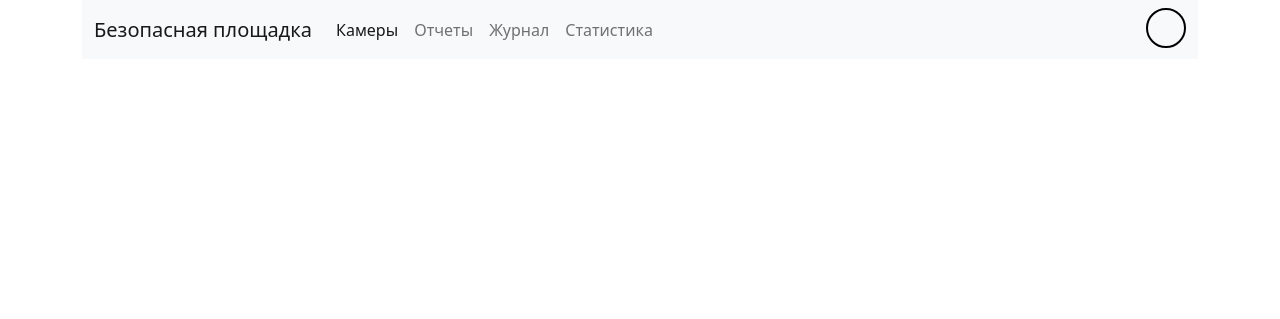
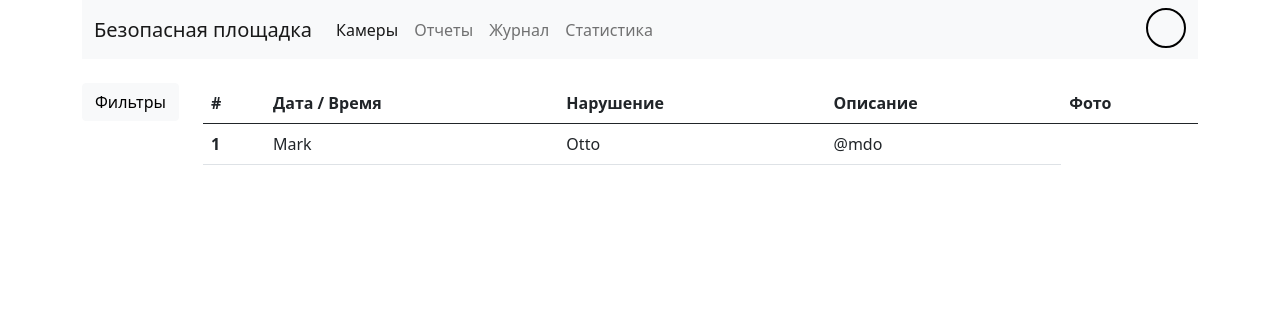
Before and after one commit to qsnk/safety_site, a Django app: page /cabinet/journal/ in a window 1280 px wide. Shown: the top 319 px of the page. Run offline with Django 4.2, Linux system fonts and the light colour scheme.

Commit message:
Updated templates

```diff
--- a/safety_site/templates/cabinet/base_cabinet.html
+++ b/safety_site/templates/cabinet/base_cabinet.html
@@ -15,6 +15,9 @@
         <nav class="navbar navbar-expand-lg navbar-light bg-light">
             <div class="container-fluid">
                 <a class="navbar-brand" href="{% url 'index' %}">Безопасная площадка</a>
+                <button class="navbar-toggler" type="button" data-bs-toggle="collapse" data-bs-target="#navbarSupportedContent" aria-controls="navbarSupportedContent" aria-expanded="false" aria-label="Toggle navigation">
+                    <span class="navbar-toggler-icon"></span>
+                </button>
                 <div class="collapse navbar-collapse" id="navbarSupportedContent">
                     <ul class="navbar-nav me-auto mb-2 mb-lg-0">
                         <li class="nav-item">
@@ -37,6 +40,7 @@
             </div>
         </nav>
     </div>
+    <script src="https://cdn.jsdelivr.net/npm/bootstrap@5.0.2/dist/js/bootstrap.bundle.min.js" integrity="sha384-MrcW6ZMFYlzcLA8Nl+NtUVF0sA7MsXsP1UyJoMp4YLEuNSfAP+JcXn/tWtIaxVXM" crossorigin="anonymous"></script>
     {% endblock navbar2 %}
     {% endblock body %}
 </body>
--- a/safety_site/templates/cabinet/index.html
+++ b/safety_site/templates/cabinet/index.html
@@ -9,6 +9,8 @@
     {% endblock head %}
 </head>
 <body>
-
+    {% block body %}
+    {{ block.super }}
+    {% endblock body %}
 </body>
 </html>
--- a/safety_site/templates/cabinet/journal.html
+++ b/safety_site/templates/cabinet/journal.html
@@ -10,9 +10,52 @@
 </head>
 <body>
     {% block body %}
-    {% block navbar2 %}
-        {{ block.super }}
-    {% endblock navbar2 %}
+    {{ block.super }}
+    {% block content %}
+        <div class="container mt-4">
+            <div class="row">
+                <div class="col col-auto">
+                    {% block sidebar %}
+                    <button class="btn btn-light" type="button" data-bs-toggle="offcanvas" data-bs-target="#offcanvasStart" aria-controls="offcanvasStart">
+                        Фильтры
+                    </button>
+                    <div class="offcanvas offcanvas-start" tabindex="-1" id="offcanvasStart" aria-labelledby="offcanvasStartLabel">
+                        <div class="offcanvas-header">
+                            <h5 id="offcanvasStartLabel">Информация</h5>
+                            <button type="button" class="btn-close text-reset" data-bs-dismiss="offcanvas" aria-label="Close"></button>
+                        </div>
+                        <div class="offcanvas-body">
+                            ...
+                        </div>
+                    </div>
+                    {% endblock sidebar %}
+                </div>
+                <div class="col">
+                    {% block table %}
+                    <table class="table">
+                        <thead>
+                            <tr>
+                                <th scope="col">#</th>
+                                <th scope="col">Дата / Время</th>
+                                <th scope="col">Нарушение</th>
+                                <th scope="col">Описание</th>
+                                <th scope="col">Фото</th>
+                            </tr>
+                        </thead>
+                        <tbody>
+                            <tr>
+                              <th scope="row">1</th>
+                              <td>Mark</td>
+                              <td>Otto</td>
+                              <td>@mdo</td>
+                            </tr>
+                        </tbody>
+                    </table>
+                    {% endblock table %}
+                </div>
+            </div>
+        </div>
+    {% endblock content %}
     {% endblock body %}
 </body>
 </html>
--- a/safety_site/templates/cabinet/statistics.html
+++ b/safety_site/templates/cabinet/statistics.html
@@ -10,9 +10,7 @@
 </head>
 <body>
     {% block body %}
-    {% block navbar2 %}
-        {{ block.super }}
-    {% endblock navbar2 %}
+    {{ block.super }}
     {% endblock body %}
 </body>
 </html>
```
Also changed, not shown: safety_site/templates/cabinet/cameras.html (+41 -3 lines), safety_site/templates/cabinet/reports.html (+28 -3 lines).
